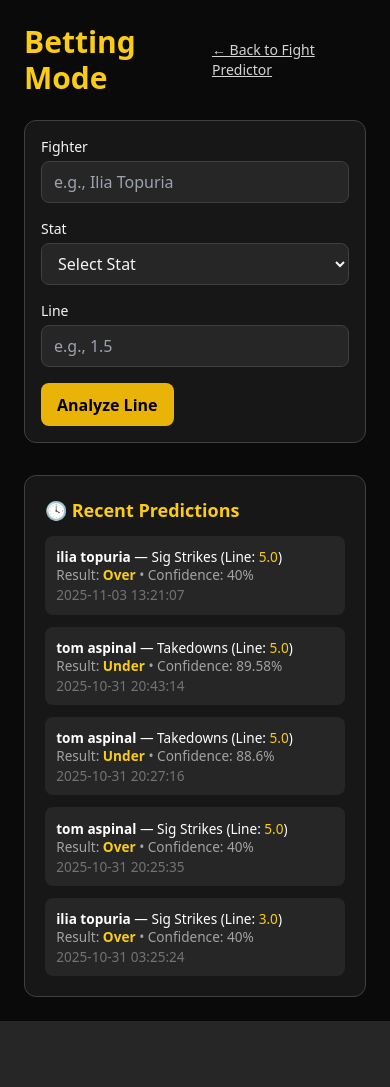
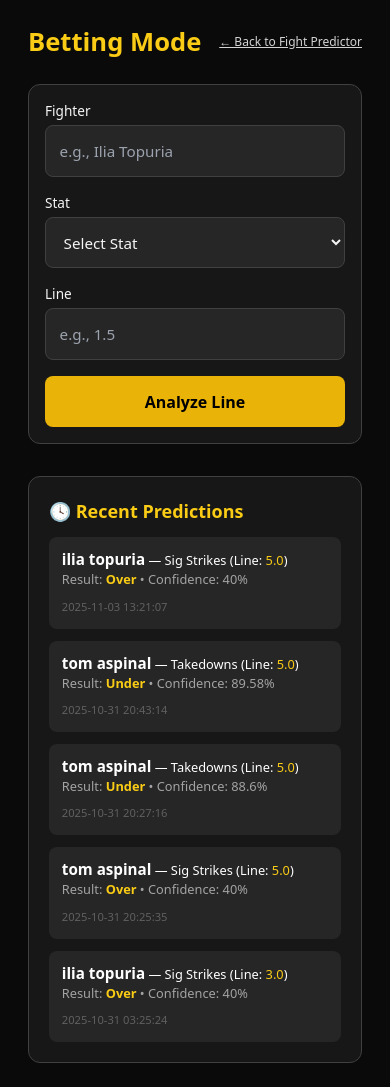
Before and after one commit to jtorres-1/combatIQ, a Flask app: page /betting in a window 390 px wide. Before the commit the page ends 1021 px from the top, so only its background shows below. Run offline with Flask 3, Linux system fonts and the light colour scheme; some libraries are stand-ins or nearby versions.

Commit message:
Update betting.html

```diff
--- a/templates/betting.html
+++ b/templates/betting.html
@@ -6,6 +6,7 @@
   <script src="https://cdn.tailwindcss.com"></script>
 
   <style>
+    /* ORIGINAL MOBILE RULES */
     @media (max-width: 640px) {
       body {
         padding: 1rem;
@@ -33,6 +34,97 @@
       }
       .recent-item p {
         font-size: 0.85rem;
+      }
+    }
+
+    /* ========================================= */
+    /* FULL MOBILE PATCH (consistent with index) */
+    /* ========================================= */
+    @media (max-width: 640px) {
+
+      body {
+        overflow-x: hidden;
+        margin: 0;
+        padding: 0.75rem;
+      }
+
+      .max-w-2xl {
+        padding-left: 0.25rem;
+        padding-right: 0.25rem;
+      }
+
+      /* HEADER */
+      h1 {
+        font-size: 1.6rem !important;
+        line-height: 2rem;
+      }
+      a[href="/"] {
+        font-size: 0.75rem !important;
+      }
+
+      /* FORM */
+      form {
+        padding: 1rem !important;
+        border-radius: 0.75rem !important;
+      }
+
+      label {
+        font-size: 0.85rem !important;
+      }
+
+      input,
+      select {
+        width: 100% !important;
+        padding: 0.85rem !important;
+        font-size: 0.95rem !important;
+      }
+
+      button[type="submit"] {
+        width: 100%;
+        padding: 0.85rem !important;
+        font-size: 1rem !important;
+      }
+
+      /* RESULTS */
+      .prediction-box {
+        padding: 1.25rem !important;
+        border-radius: 0.75rem !important;
+      }
+
+      .prediction-box h2 {
+        font-size: 1.1rem !important;
+      }
+
+      .prediction-box .prose {
+        font-size: 0.95rem !important;
+        line-height: 1.5rem !important;
+      }
+
+      /* CONFIDENCE BAR */
+      .prediction-box .w-full {
+        height: 10px !important;
+      }
+
+      /* RECENT PREDICTION LIST */
+      .recent-item {
+        display: flex;
+        flex-direction: column;
+        gap: 0.2rem;
+        padding: 0.8rem !important;
+      }
+
+      .recent-item strong {
+        font-size: 0.95rem !important;
+      }
+
+      .recent-item p {
+        font-size: 0.8rem !important;
+        line-height: 1.2rem;
+      }
+
+      .recent-item .timestamp {
+        font-size: 0.7rem !important;
+        opacity: 0.75;
       }
     }
   </style>
@@ -137,7 +229,7 @@
               Confidence: {{ item.confidence }}%
             </p>
           </div>
-          <p class="text-xs text-neutral-500 mt-1 sm:mt-0">{{ item.timestamp.split('.')[0] }}</p>
+          <p class="timestamp text-xs text-neutral-500 mt-1 sm:mt-0">{{ item.timestamp.split('.')[0] }}</p>
         </div>
         {% endfor %}
       </div>
```
